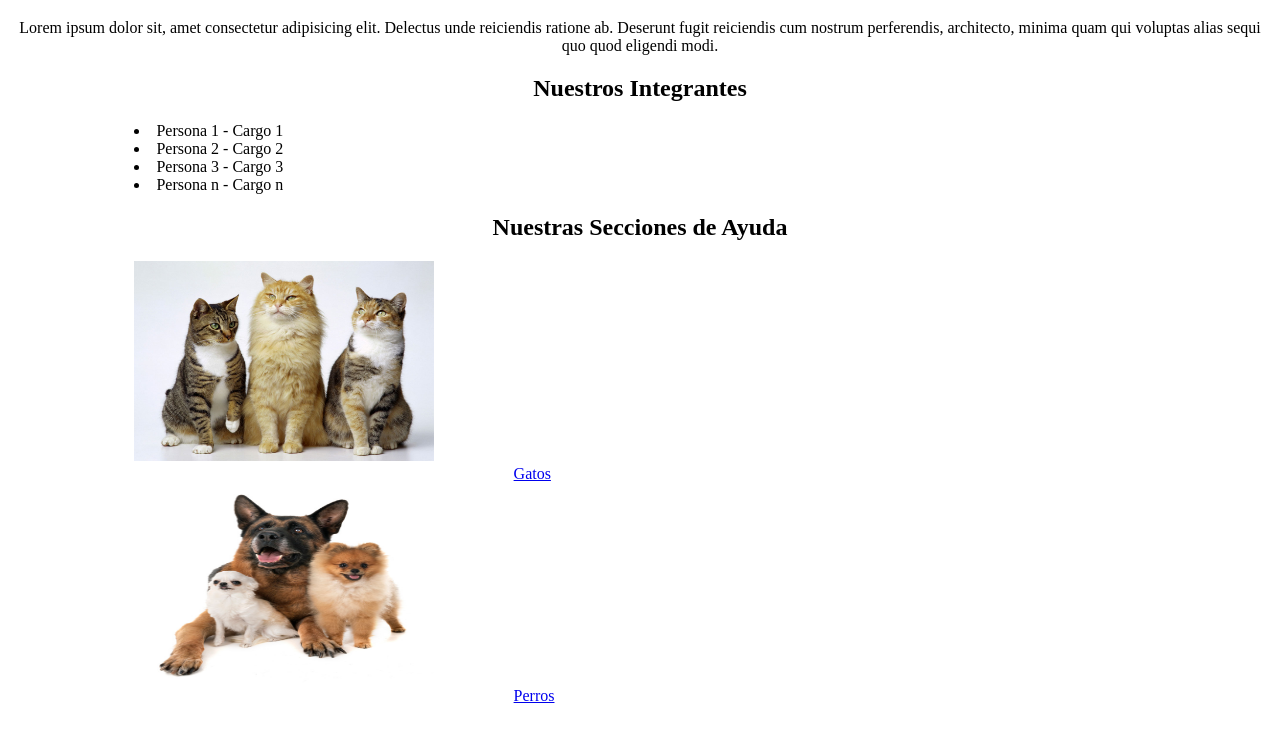
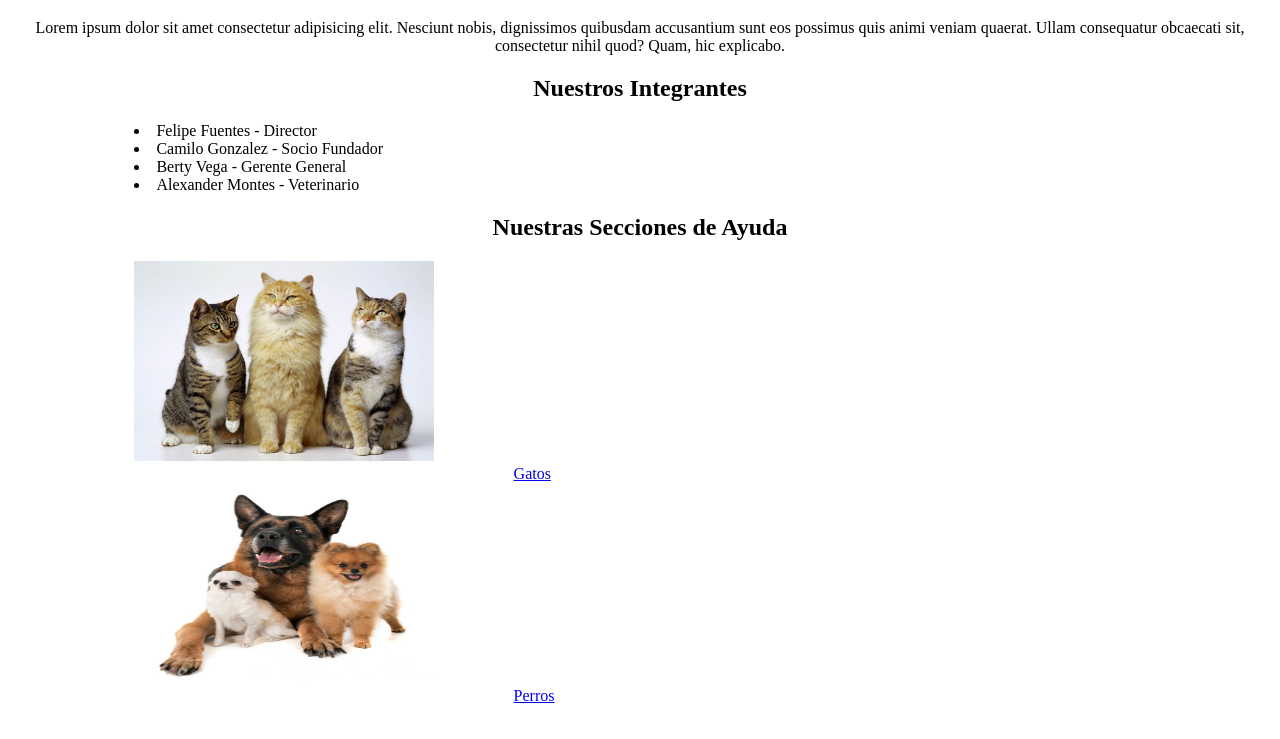
Before and after one commit to Pip3x/Proyecto1, a plain HTML site: page index.html in a window 1280 px wide. Shown: the part 61-800 px from the top of the page. Drawn offline with Linux system fonts and the light colour scheme.

Commit message:
Se agrega informacion adicional

```diff
--- a/index.html
+++ b/index.html
@@ -1,21 +1,22 @@
 <!DOCTYPE html>
 <html>
 <head>
+    <meta charset='utf-8'>
     <title>Ayuda a un peludo</title>
 
 </head>
 <body>
     <div style="text-align: center;">
-    <h1>ONG - AYUDA A UN PELUDO</h1>
-    Lorem ipsum dolor sit, amet consectetur adipisicing elit. Delectus unde reiciendis ratione ab. Deserunt fugit reiciendis cum nostrum perferendis, architecto, minima quam qui voluptas alias sequi quo quod eligendi modi.
+    <h1>ONG - AYUDA  A UN PELUDO</h1>
+   Lorem ipsum dolor sit amet consectetur adipisicing elit. Nesciunt nobis, dignissimos quibusdam accusantium sunt eos possimus quis animi veniam quaerat. Ullam consequatur obcaecati sit, consectetur nihil quod? Quam, hic explicabo.
     <h2>Nuestros Integrantes</h2>
     </div>
 <div style="margin-left: 10%;">
     <lu>
-        <li>Persona 1 - Cargo 1</li>
-        <li>Persona 2 - Cargo 2</li>
-        <li>Persona 3 - Cargo 3</li>
-        <li>Persona n - Cargo n</li>
+        <li>Felipe Fuentes   -  Director </li>
+        <li>Camilo Gonzalez  -  Socio Fundador </li>
+        <li>Berty Vega       -  Gerente General  </li>
+        <li>Alexander Montes -  Veterinario </li>
     </lu>
 </div>
 
```
Also changed, not shown: cachulo.html (+1 -1 lines), gatos.html (+1 -1 lines), ginger.html (+1 -1 lines), lucifer.html (+1 -1 lines), perros.html (+1 -1 lines), tommy.html (+1 -1 lines).
